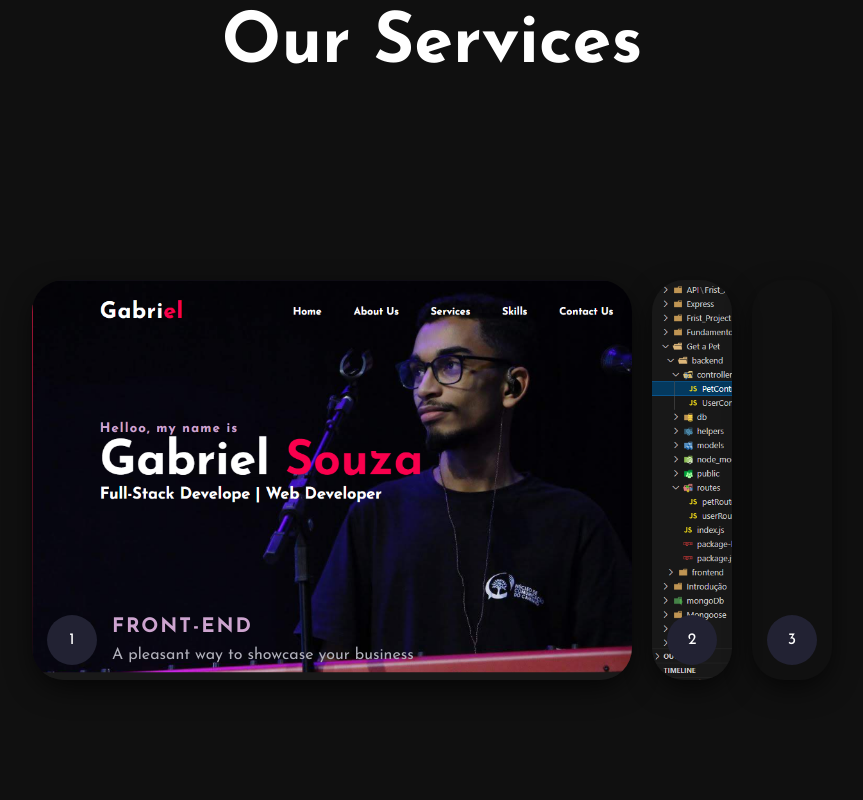
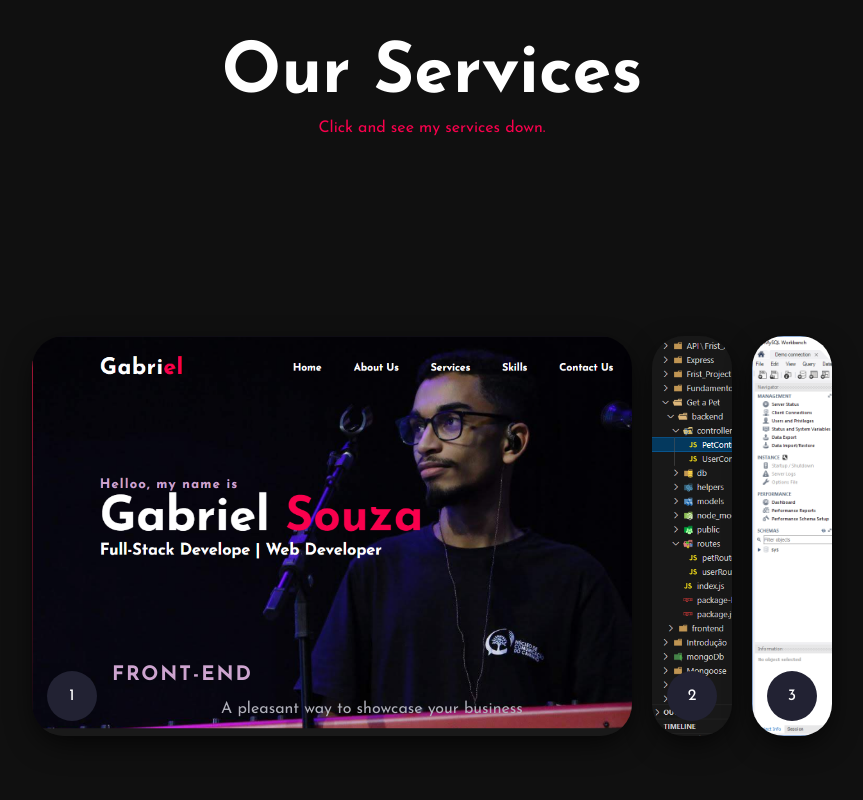
Before and after one commit to Gabr1elSouza/Portfolio, a React (Create React App) app: page / in a window 1280 px wide. Shown: the part 1440-2240 px from the top of the page, without its empty margins (208-1071 px from the left). Built offline with nearby package versions, Linux system fonts and the light colour scheme.

Commit message:
Finish card animation

```diff
--- a/src/Components/CardAnimation.css
+++ b/src/Components/CardAnimation.css
@@ -48,7 +48,7 @@
   display: flex;
   justify-content: center;
   flex-direction: column;
-  overflow: hidden;
+  /*overflow: hidden;*/
   height: 80px;
   width: 520px;
   opacity: 0;
@@ -59,10 +59,13 @@
 
 .description p {
   color: #b0b0ba;
-  padding-top: 5px;
+  padding-top: 1px;
+  margin-bottom: 20px;
+  flex-wrap: nowrap;
 }
 
 .description h4 {
+  margin-top: 10px;
   text-transform: uppercase;
 }
 
@@ -86,16 +89,15 @@ input:checked + label .description {
   background-image: url("../../public//Img/2.png");
 }
 .card[for="c3"] {
-  background-image: url("");
+  background-image: url("../../public/Img/3.png");
 }
-
 
 @media (max-width: 500px) {
   .container {
     width: 85%;
   }
   .card > .row > .description {
-    width: 50%;
+    width: 55%;
   }
   .card {
     text-align: center;
--- a/src/Components/Service.js
+++ b/src/Components/Service.js
@@ -9,6 +9,7 @@ function Service() {
     <div>
       <div className={Style.service} id="services">
         <h2>Our Services</h2>
+        <p>Click and see my services down.</p>
         {/*<div className={Style.title}>
 
         </div>
@@ -68,7 +69,6 @@ function Service() {
           </div>
   </div>*/}
         <CardAnimation />
-
       </div>
     </div>
   );
--- a/src/Components/Service.module.css
+++ b/src/Components/Service.module.css
@@ -1,11 +1,17 @@
 .service {
   background: #101010;
-  padding: 20px 0px;
+  padding: 50px 0px 0px 0px;
 }
 h2 {
   color: white;
   font-size: 70px;
   text-align: center;
+}
+
+p {
+  text-align: center;
+  color: #f9004d;
+  margin-top: 10px;
 }
 .box {
   display: flex;
```
Also changed, not shown: public/Img/3.png (added).
